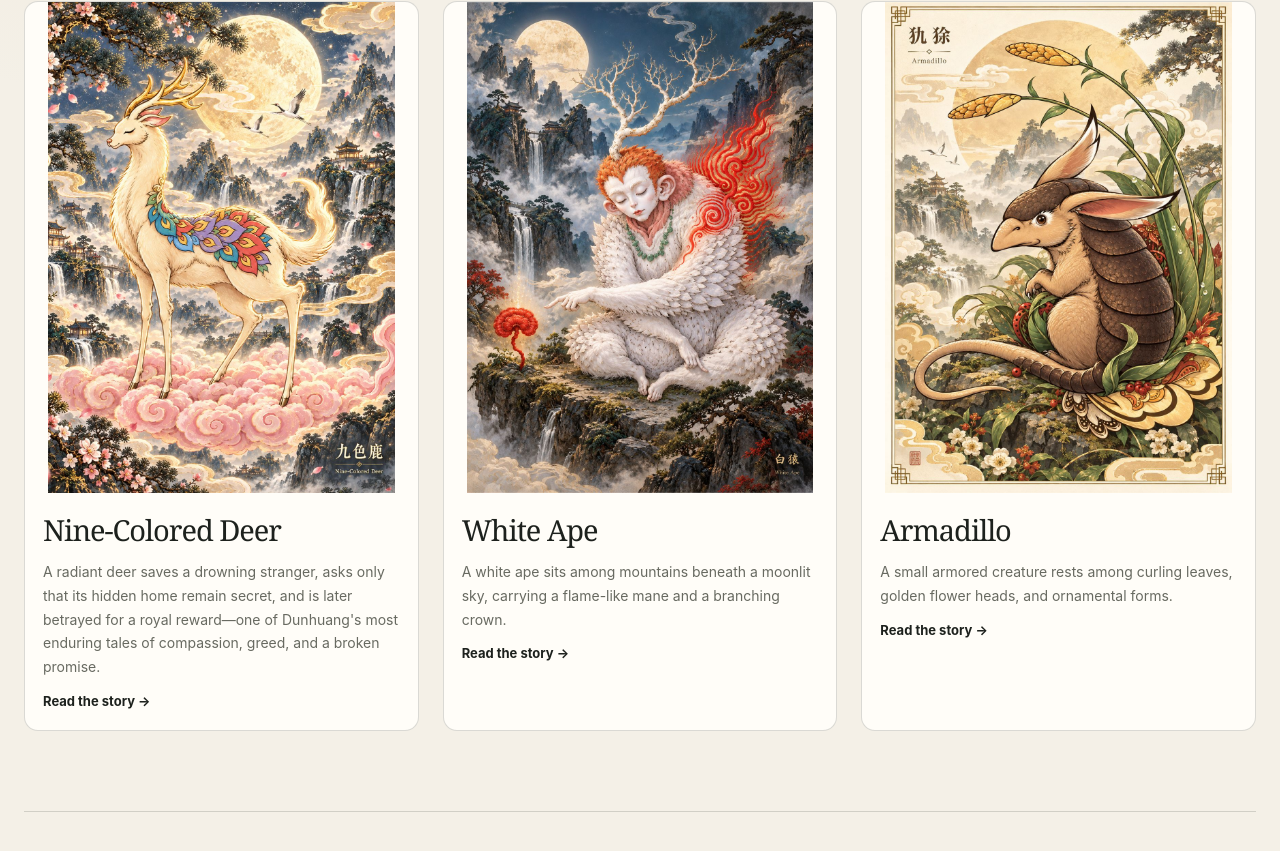
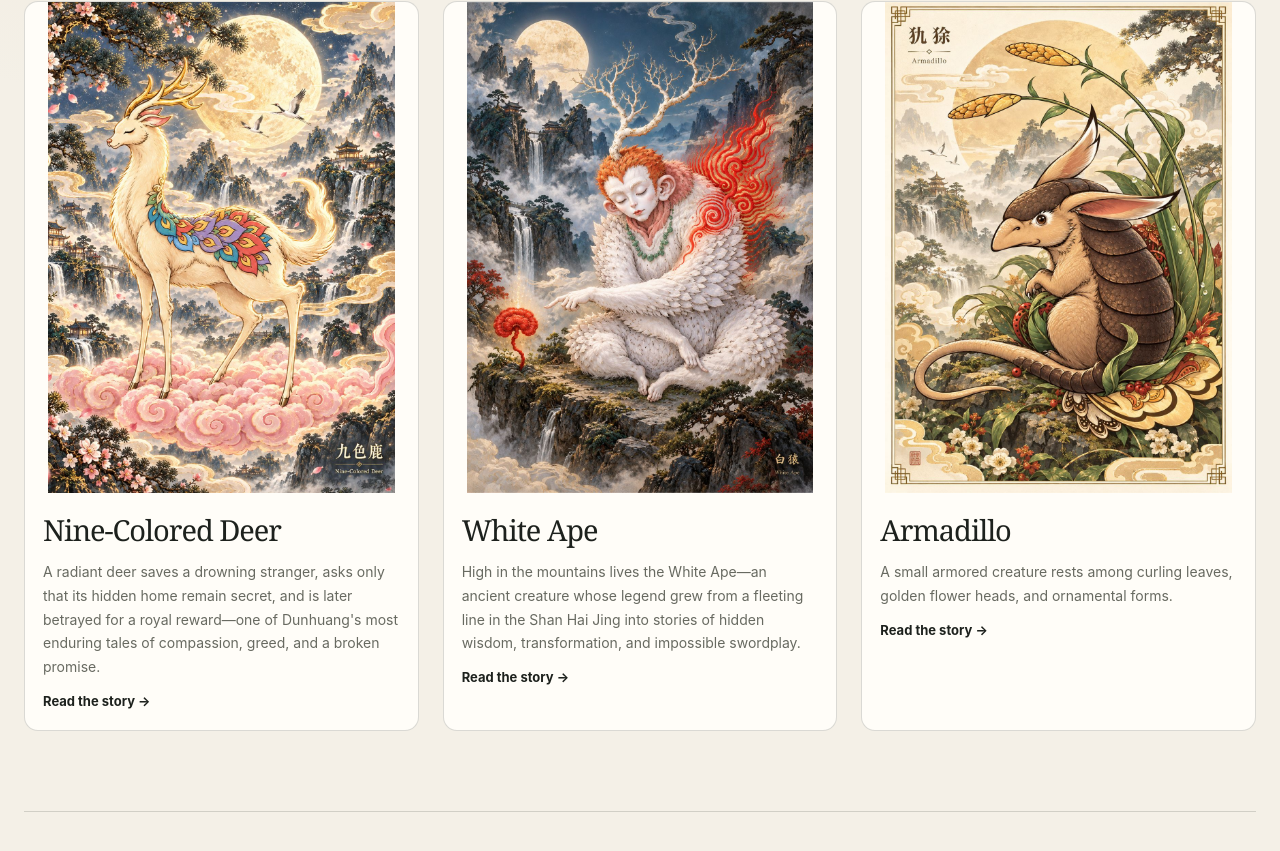
Before and after one commit to rakezhou2020/mythcoloring, a Next.js app: page /creatures in a window 1280 px wide. Shown: the part 337-1188 px from the top of the page. Built offline with nearby package versions, Linux system fonts and the light colour scheme.

Commit message:
Expand White Ape creature story

```diff
--- a/data/creatures.ts
+++ b/data/creatures.ts
@@ -25,15 +25,16 @@ export const creatures: Creature[] = [
     name: "White Ape",
     localName: "白猿",
     themeSlug: "shan-hai-jing",
-    origin: "Chinese myth-inspired coloring artwork.",
+    origin:
+      "The White Ape appears in the Southern Mountains section of the Shan Hai Jing, where Tangting Mountain is described as a place rich in yan trees, water jade, gold, and many white apes. The ancient text gives only a brief glimpse, but later Chinese storytelling transformed the white ape into something far more mysterious: a long-lived mountain spirit, a shapeshifter, and even a master of swordsmanship.",
     shortDescription:
-      "A white ape sits among mountains beneath a moonlit sky, carrying a flame-like mane and a branching crown.",
+      "High in the mountains lives the White Ape—an ancient creature whose legend grew from a fleeting line in the Shan Hai Jing into stories of hidden wisdom, transformation, and impossible swordplay.",
     appearance:
-      "White fur, a crown-like bare tree, feathered wings, green beads, and flowing vermilion fire make its silhouette distinct.",
+      "The Shan Hai Jing simply places white apes among the wild riches of Tangting Mountain, leaving their exact form to the imagination. Later tradition pictures the white ape as an unusually old and intelligent mountain being: pale-furred, swift, elusive, and close to the boundary between animal and immortal. Our artwork builds on that tradition, presenting it as a supernatural guardian of the high mountains rather than an ordinary ape.",
     legend:
-      "Its finished poster presents the ape as a quiet guardian within a mountain landscape.",
+      "One of the most famous later white-ape stories appears in the Wu Yue Chun Qiu. A legendary swordswoman of Yue was traveling north to meet the king when an old man stopped her on the road. He called himself Yuan Gong and asked to test her sword skill. The two fought using a bamboo branch as a weapon. The woman matched his attacks and struck back. In an instant, the mysterious old man sprang into a tree and transformed into a white ape before disappearing into the forest. That brief encounter became one of the classic images of the White Ape in Chinese legend: an ancient being hiding extraordinary skill behind an ordinary shape, appearing only long enough to test a worthy human before vanishing again into the mountains.",
     symbolism:
-      "The scene pairs stillness, wild mountain space, and a small bright flame.",
+      "The White Ape stands at the edge between wilderness and wisdom. In the Shan Hai Jing it belongs to a remote mountain world filled with strange animals, precious stone, and gold; in later legend it becomes a creature of transformation and hidden mastery. That combination makes the White Ape feel less like a monster to be defeated and more like a secret of the mountains—watchful, ancient, and never fully understood.",
     heroImage: "/products/winged-monkey/finished.jpg",
     featured: true,
     status: "published",
```
